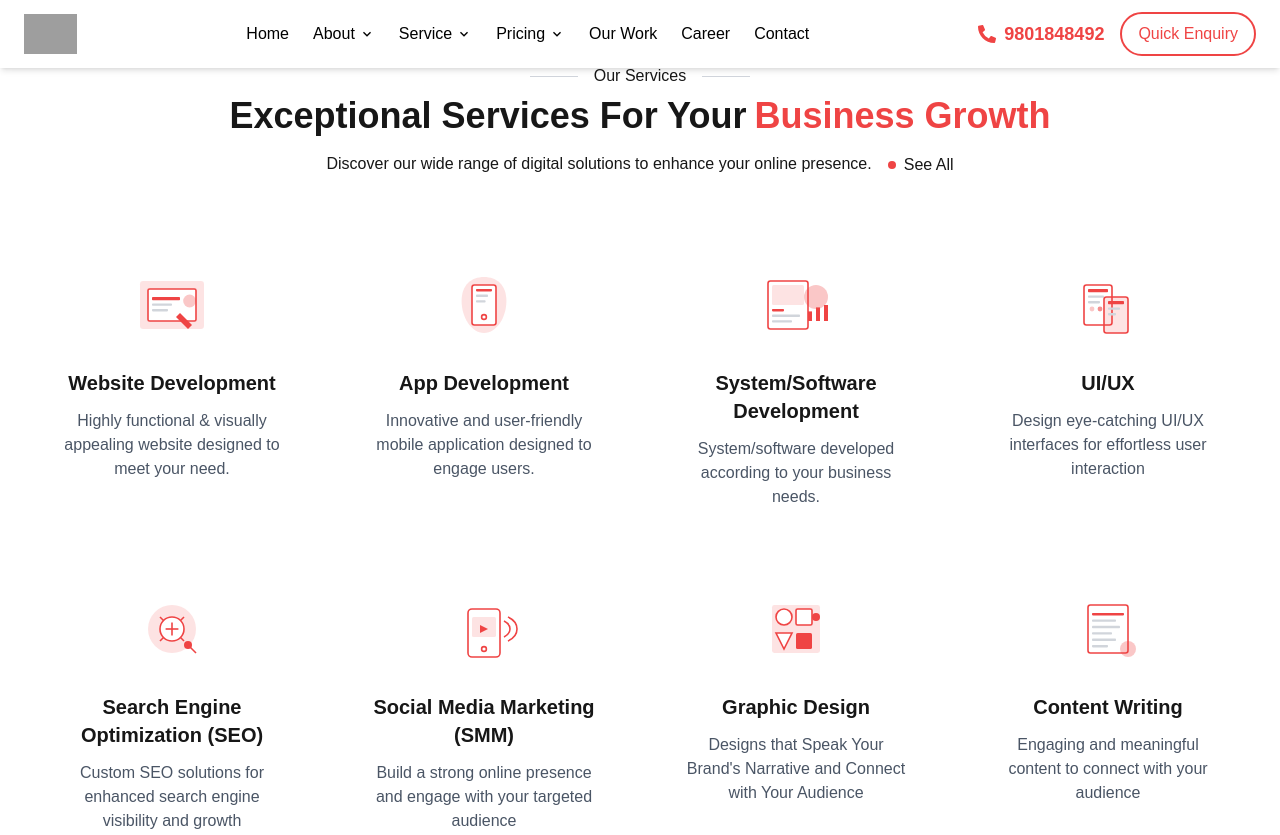
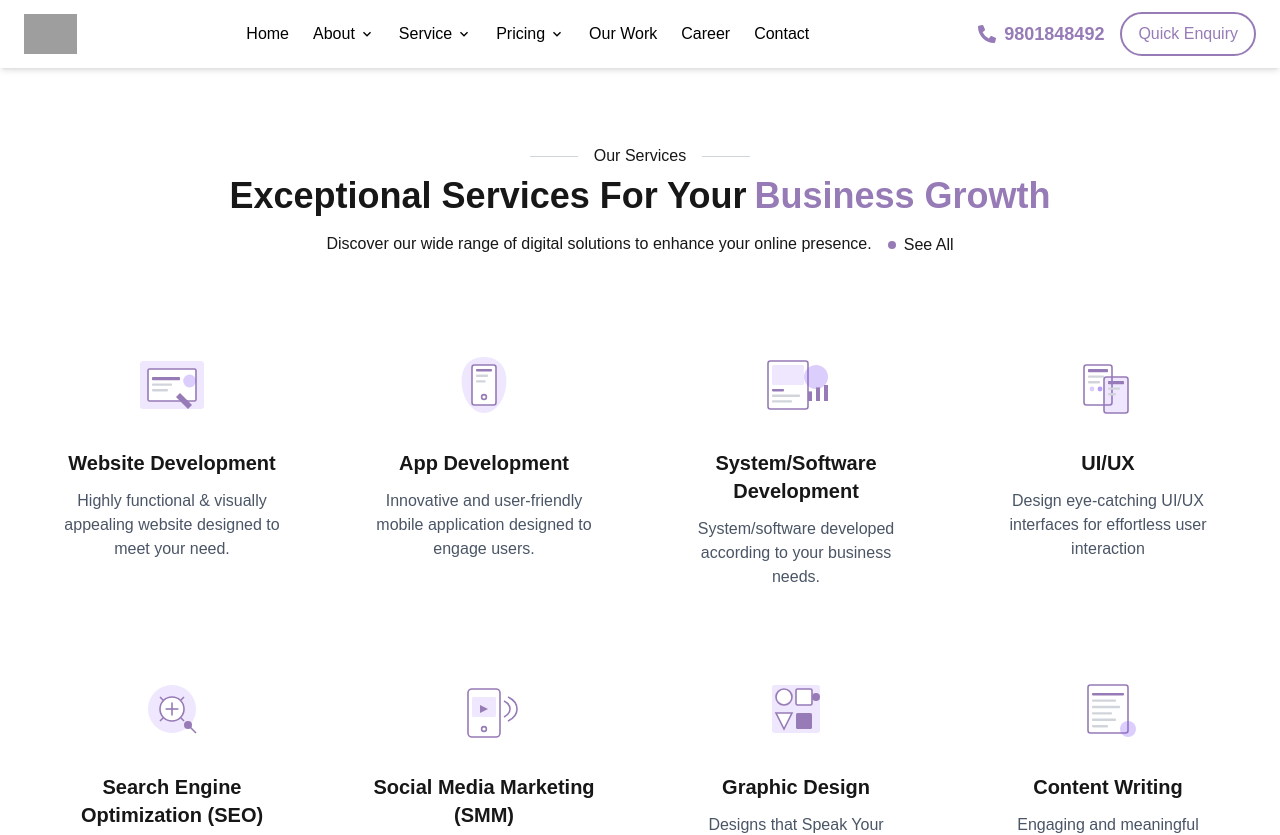
Before and after one commit to shashankneupane0427/Nepscape, a Next.js app: page /home in a window 1280 px wide. Shown: the top 835 px of the page. Built offline with nearby package versions, Linux system fonts and the light colour scheme; grey boxes are pictures that could not be loaded.

Commit message:
Update color scheme in HowWeWork, ExpertiseSection, Navbar, CompanyStats components for improved visual consistency

```diff
--- a/components/Navbar.tsx
+++ b/components/Navbar.tsx
@@ -36,7 +36,7 @@ const Navbar: React.FC = () => {
           <li>
             <Link
               href="/"
-              className="hover:text-[#ef4444] font-medium transition duration-300 ease-in-out transform hover:scale-105"
+              className="hover:text-[#967bb6] font-medium transition duration-300 ease-in-out transform hover:scale-105"
             >
               Home
             </Link>
@@ -46,7 +46,7 @@ const Navbar: React.FC = () => {
           <li className="relative group">
             <Link
               href="#"
-              className="hover:text-[#ef4444] flex items-center transition duration-300 ease-in-out transform hover:scale-105"
+              className="hover:text-[#967bb6] flex items-center transition duration-300 ease-in-out transform hover:scale-105"
             >
               About <MdKeyboardArrowDown className="ml-1" />
             </Link>
@@ -82,7 +82,7 @@ const Navbar: React.FC = () => {
           <li className="relative group">
             <Link
               href="#"
-              className="hover:text-[#ef4444] flex items-center transition duration-300 ease-in-out transform hover:scale-105"
+              className="hover:text-[#967bb6] flex items-center transition duration-300 ease-in-out transform hover:scale-105"
             >
               Service <MdKeyboardArrowDown className="ml-1" />
             </Link>
@@ -130,7 +130,7 @@ const Navbar: React.FC = () => {
           <li className="relative group">
   <Link
     href="#"
-    className="hover:text-[#ef4444] flex items-center transition duration-300 ease-in-out transform hover:scale-105"
+    className="hover:text-[#967bb6] flex items-center transition duration-300 ease-in-out transform hover:scale-105"
   >
     Pricing <MdKeyboardArrowDown className="ml-1" />
   </Link>
@@ -155,7 +155,7 @@ const Navbar: React.FC = () => {
           <li>
             <Link
               href="/work"
-              className="hover:text-[#ef4444] transition duration-300 ease-in-out transform hover:scale-105"
+              className="hover:text-[#967bb6] transition duration-300 ease-in-out transform hover:scale-105"
             >
               Our Work
             </Link>
@@ -163,7 +163,7 @@ const Navbar: React.FC = () => {
           <li>
             <Link
               href="/career"
-              className="hover:text-[#ef4444] transition duration-300 ease-in-out transform hover:scale-105"
+              className="hover:text-[#967bb6] transition duration-300 ease-in-out transform hover:scale-105"
             >
               Career
             </Link>
@@ -171,7 +171,7 @@ const Navbar: React.FC = () => {
           <li>
             <Link
               href="/contact"
-              className="hover:text-[#ef4444] transition duration-300 ease-in-out transform hover:scale-105"
+              className="hover:text-[#967bb6] transition duration-300 ease-in-out transform hover:scale-105"
             >
               Contact
             </Link>
@@ -180,11 +180,11 @@ const Navbar: React.FC = () => {
 
         {/* Contact Section */}
         <div className="flex items-center space-x-4">
-          <div className="flex items-center text-[#ef4444] font-semibold text-lg">
+          <div className="flex items-center text-[#967bb6] font-semibold text-lg">
             <FaPhoneAlt className="mr-2" />
             <span>9801848492</span>
           </div>
-          <button className="border-2 border-[#ef4444] text-[#ef4444] px-4 py-2 rounded-full hover:bg-[#ef4444] hover:text-white transition hover:cursor-pointer">
+          <button className="border-2 border-[#967bb6] text-[#967bb6] px-4 py-2 rounded-full hover:bg-[#967bb6] hover:text-white transition hover:cursor-pointer">
             Quick Enquiry
           </button>
         </div>
--- a/components/home/ServicesSection.tsx
+++ b/components/home/ServicesSection.tsx
@@ -63,7 +63,7 @@ const ServicesSection: React.FC = () => {
   ];
 
   return (
-    <div className="w-full py-16 px-4 md:px-8 bg-white font-poppins">
+    <div className="w-full mt-20 py-16 px-4 md:px-8 bg-white font-poppins">
       {/* Header Section */}
       <div className="text-center mb-12">
         <p className="text-[#443d3d;] mb-2 flex items-center justify-center font-poppins">
@@ -73,14 +73,14 @@ const ServicesSection: React.FC = () => {
         </p>
         <h2 className="text-3xl text-[#443d3d;] md:text-4xl font-bold mb-4 font-poppins">
           Exceptional Services For Your
-          <span className="text-[#EF4444] ml-2">
+          <span className="text-[#967bb6] ml-2">
             Business Growth
           </span>
         </h2>
         <p className="text-[#443d3d;] max-w-3xl mx-auto font-poppins">
           Discover our wide range of digital solutions to enhance your online presence.
           <span className="ml-4 inline-flex items-center">
-            <span className="h-2 w-2 rounded-full mr-2 bg-[#EF4444]"></span>
+            <span className="h-2 w-2 rounded-full mr-2 bg-[#967bb6]"></span>
             See All
           </span>
         </p>
@@ -91,7 +91,7 @@ const ServicesSection: React.FC = () => {
         {services.map((service) => (
           <div
             key={service.id}
-            className="flex flex-col items-center text-center p-6 rounded-lg transition-all duration-300 hover:bg-red-50 hover: cursor-pointer group font-poppins"
+            className="flex flex-col items-center text-center p-6 rounded-lg transition-all duration-300 hover:bg-purple-50 hover: cursor-pointer group font-poppins"
           >
             <div className="w-20 h-20 mb-6 transition-transform duration-300 group-hover:scale-110 group-hover:animate-pulse">{service.icon}</div>
             <h3 className="text-xl font-bold mb-3 font-poppins">{service.title}</h3>
@@ -103,104 +103,104 @@ const ServicesSection: React.FC = () => {
   );
 };
 
-// SVG Icons Components using direct red color values instead of CSS variables
+// SVG Icons Components using direct purple color values instead of CSS variables
 const WebsiteIcon: React.FC = () => (
-  <svg viewBox="0 0 100 100" fill="none" xmlns="http://www.w3.org/2000/svg" className="transition-all duration-300 group-hover:animate-bounce">
-    <rect x="10" y="20" width="80" height="60" rx="4" fill="rgba(239, 68, 68, 0.15)" />
-    <rect x="20" y="30" width="60" height="40" rx="2" fill="white" stroke="#EF4444" strokeWidth="2" />
-    <rect x="25" y="40" width="35" height="4" rx="1" fill="#EF4444" />
+  <svg viewBox="0 0 100 100" fill="none" xmlns="http://www.w3.org/2000/svg" className="transition-all duration-300 group-hover:animate-bounce w-20 h-20">
+    <rect x="10" y="20" width="80" height="60" rx="4" fill="rgba(139, 92, 246, 0.15)" />
+    <rect x="20" y="30" width="60" height="40" rx="2" fill="white" stroke="#967bb6" strokeWidth="2" />
+    <rect x="25" y="40" width="35" height="4" rx="1" fill="#967bb6" />
     <rect x="25" y="48" width="25" height="3" rx="1" fill="#D1D5DB" />
     <rect x="25" y="55" width="20" height="3" rx="1" fill="#D1D5DB" />
-    <circle cx="72" cy="45" r="8" fill="rgba(239, 68, 68, 0.3)" />
-    <path d="M70 80 L55 65 L60 60 L75 75 Z" fill="#EF4444" />
+    <circle cx="72" cy="45" r="8" fill="rgba(139, 92, 246, 0.3)" />
+    <path d="M70 80 L55 65 L60 60 L75 75 Z" fill="#967bb6" />
   </svg>
 );
 
 const AppDevIcon: React.FC = () => (
-  <svg viewBox="0 0 100 100" fill="none" xmlns="http://www.w3.org/2000/svg" className="transition-all duration-300 group-hover:rotate-6">
-    <path d="M50 15 C66 15 78 25 78 45 C78 65 66 85 50 85 C34 85 22 65 22 45 C22 25 34 15 50 15Z" fill="rgba(239, 68, 68, 0.15)" />
-    <rect x="35" y="25" width="30" height="50" rx="3" stroke="#EF4444" strokeWidth="2" fill="white" />
-    <rect x="40" y="30" width="20" height="3" rx="1" fill="#EF4444" />
+  <svg viewBox="0 0 100 100" fill="none" xmlns="http://www.w3.org/2000/svg" className="transition-all duration-300 group-hover:rotate-6 w-20 h-20">
+    <path d="M50 15 C66 15 78 25 78 45 C78 65 66 85 50 85 C34 85 22 65 22 45 C22 25 34 15 50 15Z" fill="rgba(139, 92, 246, 0.15)" />
+    <rect x="35" y="25" width="30" height="50" rx="3" stroke="#967bb6" strokeWidth="2" fill="white" />
+    <rect x="40" y="30" width="20" height="3" rx="1" fill="#967bb6" />
     <rect x="40" y="37" width="15" height="3" rx="1" fill="#D1D5DB" />
     <rect x="40" y="44" width="12" height="3" rx="1" fill="#D1D5DB" />
-    <circle cx="50" cy="65" r="3" stroke="#EF4444" strokeWidth="2" fill="white" />
+    <circle cx="50" cy="65" r="3" stroke="#967bb6" strokeWidth="2" fill="white" />
   </svg>
 );
 
 const SoftwareIcon: React.FC = () => (
-  <svg viewBox="0 0 100 100" fill="none" xmlns="http://www.w3.org/2000/svg" className="transition-all duration-300 group-hover:-rotate-6">
-    <rect x="15" y="20" width="50" height="60" rx="3" fill="white" stroke="#EF4444" strokeWidth="2" />
-    <rect x="20" y="25" width="40" height="25" rx="2" fill="rgba(239, 68, 68, 0.15)" />
-    <rect x="20" y="55" width="15" height="3" rx="1" fill="#EF4444" />
+  <svg viewBox="0 0 100 100" fill="none" xmlns="http://www.w3.org/2000/svg" className="transition-all duration-300 group-hover:-rotate-6 w-20 h-20">
+    <rect x="15" y="20" width="50" height="60" rx="3" fill="white" stroke="#967bb6" strokeWidth="2" />
+    <rect x="20" y="25" width="40" height="25" rx="2" fill="rgba(139, 92, 246, 0.15)" />
+    <rect x="20" y="55" width="15" height="3" rx="1" fill="#967bb6" />
     <rect x="20" y="62" width="35" height="3" rx="1" fill="#D1D5DB" />
     <rect x="20" y="69" width="25" height="3" rx="1" fill="#D1D5DB" />
-    <circle cx="75" cy="40" r="15" fill="rgba(239, 68, 68, 0.3)" className="group-hover:scale-110 origin-center transition-transform duration-300" />
-    <rect x="65" y="58" width="5" height="12" fill="#EF4444" className="group-hover:translate-y-1 transition-transform duration-300" />
-    <rect x="75" y="53" width="5" height="17" fill="#EF4444" className="group-hover:translate-y-2 transition-transform duration-500" />
-    <rect x="85" y="50" width="5" height="20" fill="#EF4444" className="group-hover:translate-y-1 transition-transform duration-700" />
+    <circle cx="75" cy="40" r="15" fill="rgba(139, 92, 246, 0.3)" className="group-hover:scale-110 origin-center transition-transform duration-300" />
+    <rect x="65" y="58" width="5" height="12" fill="#967bb6" className="group-hover:translate-y-1 transition-transform duration-300" />
+    <rect x="75" y="53" width="5" height="17" fill="#967bb6" className="group-hover:translate-y-2 transition-transform duration-500" />
+    <rect x="85" y="50" width="5" height="20" fill="#967bb6" className="group-hover:translate-y-1 transition-transform duration-700" />
   </svg>
 );
 
 const UiUxIcon: React.FC = () => (
-  <svg viewBox="0 0 100 100" fill="none" xmlns="http://www.w3.org/2000/svg" className="transition-all duration-300 group-hover:scale-105">
-    <rect x="20" y="25" width="35" height="50" rx="3" fill="white" stroke="#EF4444" strokeWidth="2" className="group-hover:translate-x-1 transition-transform duration-300" />
-    <rect x="25" y="30" width="25" height="4" rx="1" fill="#EF4444" />
+  <svg viewBox="0 0 100 100" fill="none" xmlns="http://www.w3.org/2000/svg" className="transition-all duration-300 group-hover:scale-105 w-20 h-20">
+    <rect x="20" y="25" width="35" height="50" rx="3" fill="white" stroke="#967bb6" strokeWidth="2" className="group-hover:translate-x-1 transition-transform duration-300" />
+    <rect x="25" y="30" width="25" height="4" rx="1" fill="#967bb6" />
     <rect x="25" y="38" width="20" height="3" rx="1" fill="#D1D5DB" />
     <rect x="25" y="45" width="15" height="3" rx="1" fill="#D1D5DB" />
-    <circle cx="30" cy="55" r="3" fill="rgba(239, 68, 68, 0.3)" />
-    <circle cx="40" cy="55" r="3" fill="rgba(239, 68, 68, 0.6)" />
-    <rect x="45" y="40" width="30" height="45" rx="3" fill="rgba(239, 68, 68, 0.15)" stroke="#EF4444" strokeWidth="2" className="group-hover:translate-x-1 transition-transform duration-500" />
-    <rect x="50" y="45" width="20" height="4" rx="1" fill="#EF4444" />
+    <circle cx="30" cy="55" r="3" fill="rgba(139, 92, 246, 0.3)" />
+    <circle cx="40" cy="55" r="3" fill="rgba(139, 92, 246, 0.6)" />
+    <rect x="45" y="40" width="30" height="45" rx="3" fill="rgba(139, 92, 246, 0.15)" stroke="#967bb6" strokeWidth="2" className="group-hover:translate-x-1 transition-transform duration-500" />
+    <rect x="50" y="45" width="20" height="4" rx="1" fill="#967bb6" />
     <rect x="50" y="53" width="15" height="3" rx="1" fill="#D1D5DB" />
     <rect x="50" y="60" width="10" height="3" rx="1" fill="#D1D5DB" />
   </svg>
 );
 
 const SeoIcon: React.FC = () => (
-  <svg viewBox="0 0 100 100" fill="none" xmlns="http://www.w3.org/2000/svg" className="transition-all duration-300 group-hover:rotate-12">
-    <circle cx="50" cy="50" r="30" fill="rgba(239, 68, 68, 0.15)" />
-    <path d="M35 35 L65 65" stroke="#EF4444" strokeWidth="2" />
-    <path d="M35 65 L65 35" stroke="#EF4444" strokeWidth="2" />
-    <circle cx="50" cy="50" r="15" fill="white" stroke="#EF4444" strokeWidth="2" className="group-hover:scale-110 origin-center transition-transform duration-300" />
-    <path d="M50 42 L50 58" stroke="#EF4444" strokeWidth="2" className="group-hover:rotate-90 origin-center transition-transform duration-500" />
-    <path d="M42 50 L58 50" stroke="#EF4444" strokeWidth="2" />
-    <circle cx="70" cy="70" r="5" fill="#EF4444" className="group-hover:scale-125 origin-center transition-transform duration-300" />
-    <path d="M70 70 L80 80" stroke="#EF4444" strokeWidth="2" />
+  <svg viewBox="0 0 100 100" fill="none" xmlns="http://www.w3.org/2000/svg" className="transition-all duration-300 group-hover:rotate-12 w-20 h-20">
+    <circle cx="50" cy="50" r="30" fill="rgba(139, 92, 246, 0.15)" />
+    <path d="M35 35 L65 65" stroke="#967bb6" strokeWidth="2" />
+    <path d="M35 65 L65 35" stroke="#967bb6" strokeWidth="2" />
+    <circle cx="50" cy="50" r="15" fill="white" stroke="#967bb6" strokeWidth="2" className="group-hover:scale-110 origin-center transition-transform duration-300" />
+    <path d="M50 42 L50 58" stroke="#967bb6" strokeWidth="2" className="group-hover:rotate-90 origin-center transition-transform duration-500" />
+    <path d="M42 50 L58 50" stroke="#967bb6" strokeWidth="2" />
+    <circle cx="70" cy="70" r="5" fill="#967bb6" className="group-hover:scale-125 origin-center transition-transform duration-300" />
+    <path d="M70 70 L80 80" stroke="#967bb6" strokeWidth="2" />
   </svg>
 );
 
 const SmmIcon: React.FC = () => (
-  <svg viewBox="0 0 100 100" fill="none" xmlns="http://www.w3.org/2000/svg" className="transition-all duration-300 group-hover:-rotate-6">
-    <rect x="30" y="25" width="40" height="60" rx="5" stroke="#EF4444" strokeWidth="2" fill="white" />
-    <rect x="35" y="35" width="30" height="25" rx="2" fill="rgba(239, 68, 68, 0.15)" />
-    <path d="M45 45 L55 50 L45 55 Z" fill="#EF4444" className="group-hover:translate-x-1 transition-transform duration-300" />
-    <circle cx="50" cy="75" r="3" stroke="#EF4444" strokeWidth="2" fill="white" />
-    <path d="M75 40 C85 45 85 55 75 60" stroke="#EF4444" strokeWidth="2" className="group-hover:translate-x-1 transition-transform duration-500" />
-    <path d="M80 35 C95 42 95 58 80 65" stroke="#EF4444" strokeWidth="2" className="group-hover:translate-x-2 transition-transform duration-700" />
+  <svg viewBox="0 0 100 100" fill="none" xmlns="http://www.w3.org/2000/svg" className="transition-all duration-300 group-hover:-rotate-6 w-20 h-20">
+    <rect x="30" y="25" width="40" height="60" rx="5" stroke="#967bb6" strokeWidth="2" fill="white" />
+    <rect x="35" y="35" width="30" height="25" rx="2" fill="rgba(139, 92, 246, 0.15)" />
+    <path d="M45 45 L55 50 L45 55 Z" fill="#967bb6" className="group-hover:translate-x-1 transition-transform duration-300" />
+    <circle cx="50" cy="75" r="3" stroke="#967bb6" strokeWidth="2" fill="white" />
+    <path d="M75 40 C85 45 85 55 75 60" stroke="#967bb6" strokeWidth="2" className="group-hover:translate-x-1 transition-transform duration-500" />
+    <path d="M80 35 C95 42 95 58 80 65" stroke="#967bb6" strokeWidth="2" className="group-hover:translate-x-2 transition-transform duration-700" />
   </svg>
 );
 
 const GraphicDesignIcon: React.FC = () => (
-  <svg viewBox="0 0 100 100" fill="none" xmlns="http://www.w3.org/2000/svg" className="transition-all duration-300 group-hover:scale-105">
-    <rect x="20" y="20" width="60" height="60" rx="3" fill="rgba(239, 68, 68, 0.15)" />
-    <circle cx="35" cy="35" r="10" fill="white" stroke="#EF4444" strokeWidth="2" className="group-hover:scale-110 origin-center transition-transform duration-300" />
-    <rect x="50" y="25" width="20" height="20" rx="2" fill="white" stroke="#EF4444" strokeWidth="2" className="group-hover:rotate-12 origin-center transition-transform duration-500" />
-    <path d="M25 55 L45 55 L35 75 Z" fill="white" stroke="#EF4444" strokeWidth="2" className="group-hover:translate-y-1 transition-transform duration-300" />
-    <rect x="50" y="55" width="20" height="20" rx="2" fill="#EF4444" className="group-hover:-rotate-12 origin-center transition-transform duration-500" />
-    <circle cx="75" cy="35" r="5" fill="#EF4444" className="group-hover:scale-125 origin-center transition-transform duration-300" />
+  <svg viewBox="0 0 100 100" fill="none" xmlns="http://www.w3.org/2000/svg" className="transition-all duration-300 group-hover:scale-105 w-20 h-20">
+    <rect x="20" y="20" width="60" height="60" rx="3" fill="rgba(139, 92, 246, 0.15)" />
+    <circle cx="35" cy="35" r="10" fill="white" stroke="#967bb6" strokeWidth="2" className="group-hover:scale-110 origin-center transition-transform duration-300" />
+    <rect x="50" y="25" width="20" height="20" rx="2" fill="white" stroke="#967bb6" strokeWidth="2" className="group-hover:rotate-12 origin-center transition-transform duration-500" />
+    <path d="M25 55 L45 55 L35 75 Z" fill="white" stroke="#967bb6" strokeWidth="2" className="group-hover:translate-y-1 transition-transform duration-300" />
+    <rect x="50" y="55" width="20" height="20" rx="2" fill="#967bb6" className="group-hover:-rotate-12 origin-center transition-transform duration-500" />
+    <circle cx="75" cy="35" r="5" fill="#967bb6" className="group-hover:scale-125 origin-center transition-transform duration-300" />
   </svg>
 );
 
 const ContentWritingIcon: React.FC = () => (
-  <svg viewBox="0 0 100 100" fill="none" xmlns="http://www.w3.org/2000/svg" className="transition-all duration-300 group-hover:scale-105">
-    <rect x="25" y="20" width="50" height="60" rx="3" fill="white" stroke="#EF4444" strokeWidth="2" />
-    <rect x="30" y="30" width="40" height="3" rx="1" fill="#EF4444" className="group-hover:translate-x-1 transition-transform duration-300" />
+  <svg viewBox="0 0 100 100" fill="none" xmlns="http://www.w3.org/2000/svg" className="transition-all duration-300 group-hover:scale-105 w-20 h-20">
+    <rect x="25" y="20" width="50" height="60" rx="3" fill="white" stroke="#967bb6" strokeWidth="2" />
+    <rect x="30" y="30" width="40" height="3" rx="1" fill="#967bb6" className="group-hover:translate-x-1 transition-transform duration-300" />
     <rect x="30" y="38" width="30" height="3" rx="1" fill="#D1D5DB" className="group-hover:translate-x-2 transition-transform duration-400" />
     <rect x="30" y="46" width="35" height="3" rx="1" fill="#D1D5DB" className="group-hover:translate-x-1 transition-transform duration-500" />
     <rect x="30" y="54" width="25" height="3" rx="1" fill="#D1D5DB" className="group-hover:translate-x-2 transition-transform duration-600" />
     <rect x="30" y="62" width="30" height="3" rx="1" fill="#D1D5DB" className="group-hover:translate-x-1 transition-transform duration-700" />
     <rect x="30" y="70" width="20" height="3" rx="1" fill="#D1D5DB" className="group-hover:translate-x-2 transition-transform duration-800" />
-    <circle cx="75" cy="75" r="10" fill="rgba(239, 68, 68, 0.3)" className="group-hover:scale-110 origin-center transition-transform duration-300" />
+    <circle cx="75" cy="75" r="10" fill="rgba(139, 92, 246, 0.3)" className="group-hover:scale-110 origin-center transition-transform duration-300" />
   </svg>
 );
 
```
Also changed, not shown: components/Footer.tsx (+24 -24 lines), components/home/CompanyStats.tsx (+13 -12 lines), components/home/ExpertiseSection.tsx (+6 -6 lines), components/home/HowWeWork.tsx (+4 -4 lines).
